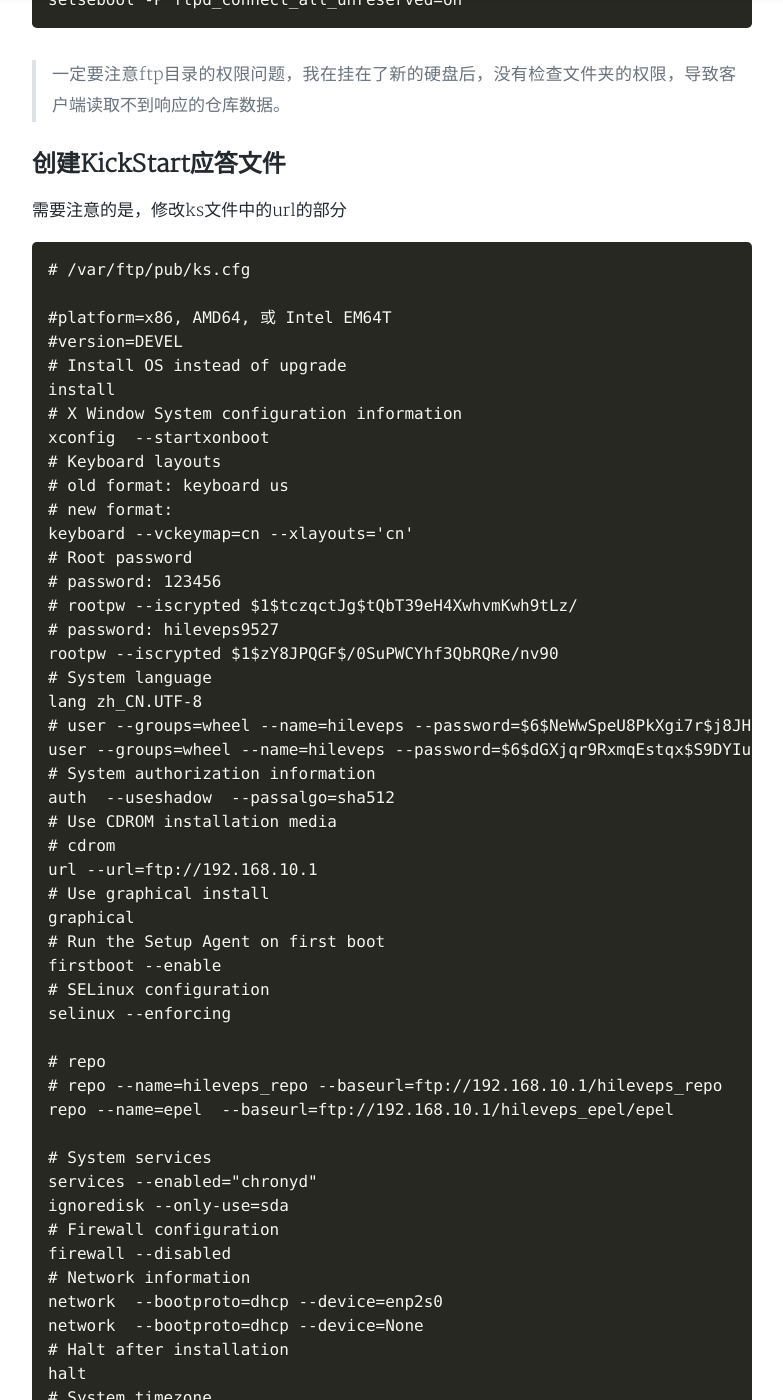
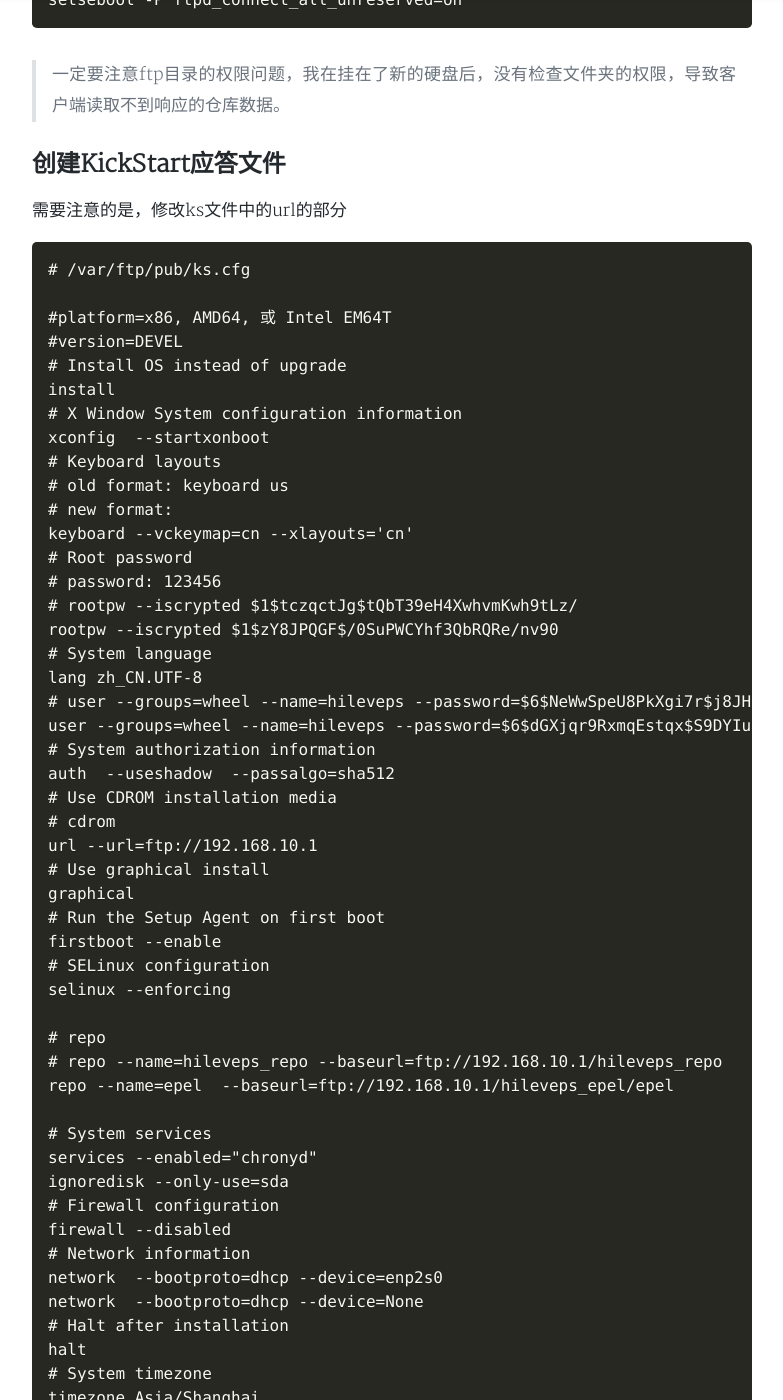
Before and after one commit to hileveps/blog, a Jekyll site: the page built from _posts/2018-12-20-pxe-ftp-kickstart-auto-install-linux.markdown, in a window 1280 px wide and 1400 px high, scrolled down 10379 px. Shown: the whole window, without its empty margins (248-1031 px from the left). Built offline with Jekyll 4.4.1, drawn with Linux system fonts in a browser that asks for light colours; nearby versions of some CDN libraries; formulas are drawn with MathJax 3; a style sheet for code colours, icons or effects is not loaded; some of the changed text lies outside the part shown.

Commit message:
修改内容

```diff
--- a/_posts/2018-12-20-pxe-ftp-kickstart-auto-install-linux.markdown
+++ b/_posts/2018-12-20-pxe-ftp-kickstart-auto-install-linux.markdown
@@ -400,7 +400,6 @@ keyboard --vckeymap=cn --xlayouts='cn'
 # Root password
 # password: 123456
 # rootpw --iscrypted $1$tczqctJg$tQbT39eH4XwhvmKwh9tLz/
-# password: hileveps9527
 rootpw --iscrypted $1$zY8JPQGF$/0SuPWCYhf3QbRQRe/nv90
 # System language
 lang zh_CN.UTF-8
```
